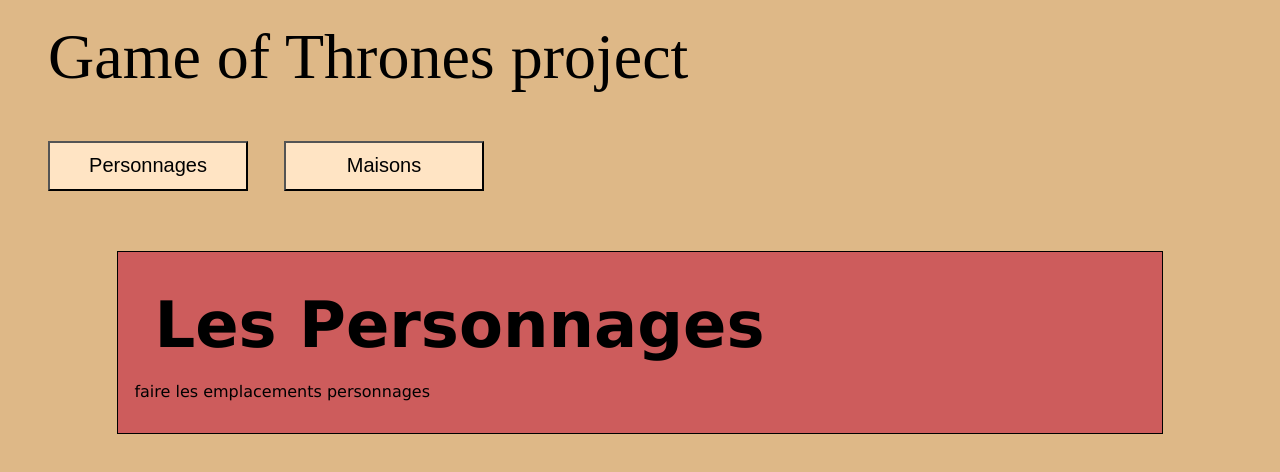
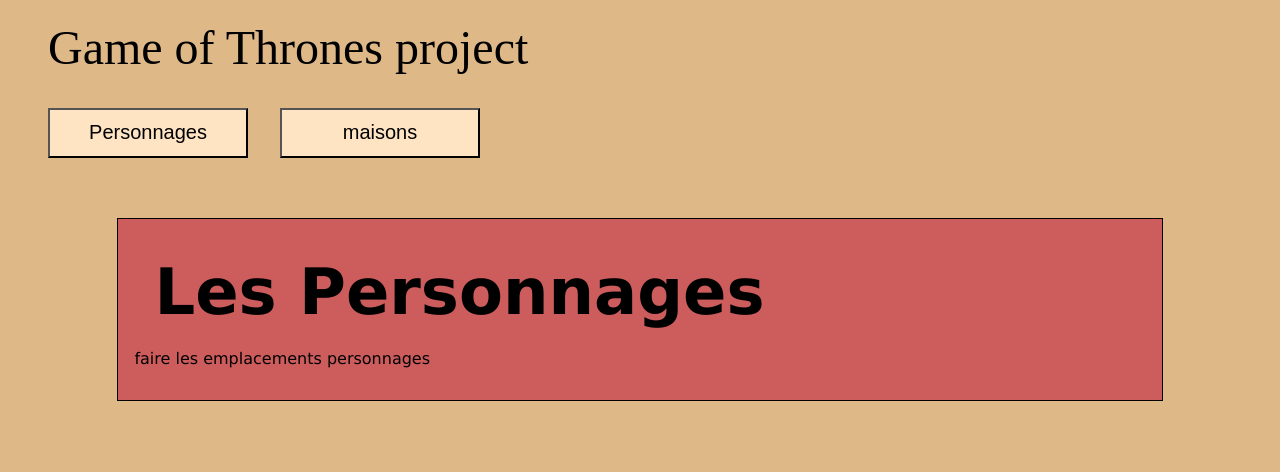
Before and after one commit to Brodardc/projet307, a plain HTML site: page code/index.html in a window 1280 px wide. Drawn offline with nearby package versions, Linux system fonts and the light colour scheme.

Commit message:
Update index.html

```diff
--- a/code/index.html
+++ b/code/index.html
@@ -10,7 +10,7 @@
    <head>
       <meta charset="UTF-8" />
       <meta name="viewport" content="width=device-width, initial-scale=1.0" />
-      <link rel="icon" type="image/png" href="images/emf-info.png" /> <!--trouver une image en rapport avec le sujet!-->
+      <link rel="icon" type="image/png" href="images/logo.png" /> <!--trouver une image en rapport avec le sujet!-->
       <link rel= "stylesheet" href= "css/main.css" >
       <script src="https://code.jquery.com/jquery-3.7.0.min.js"></script>
       <script type="text/javascript" src="js/indexCtrl.js"></script>
@@ -24,10 +24,10 @@
 
    <!-- corps de la page -->
    <body >
-      <div id="title">
+      <div id="atitle">
          <p id="Ptitle">Game of Thrones project</p>
          <input type="button" id="affichePersonnages" value="Personnages">
-         <input type="button" id="afficheMaison" value="Maisons">
+         <input type="button" id="afficheMaison" value="maisons">
       </div>
       <div id="container">
           <!-- calque pour les differentes vues -->
```
